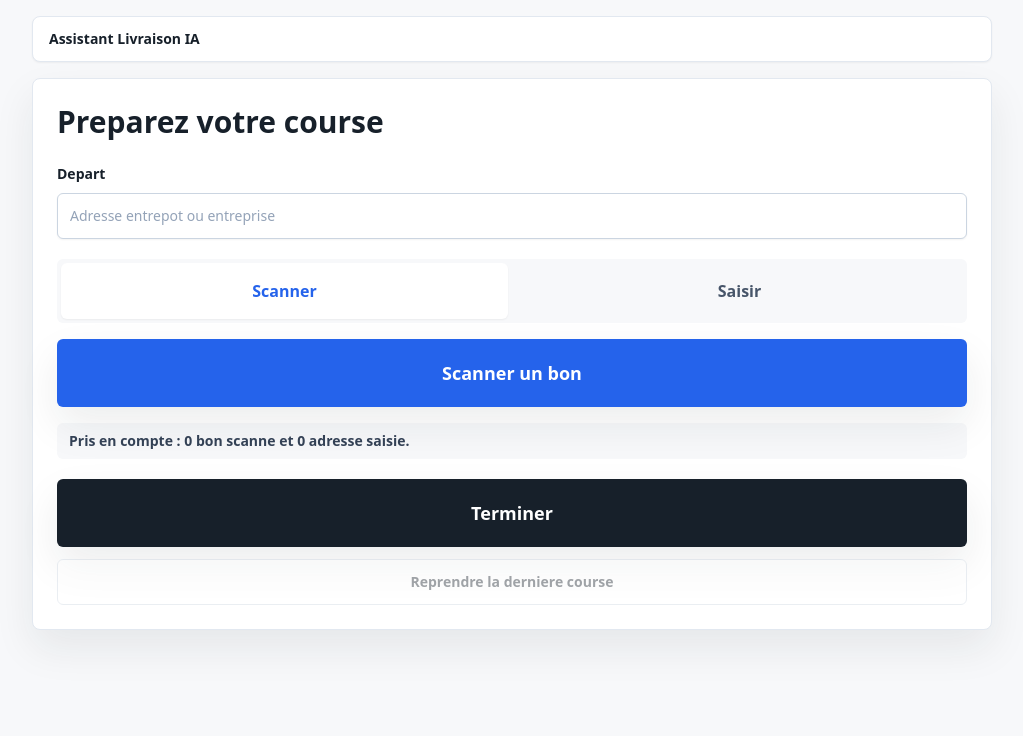
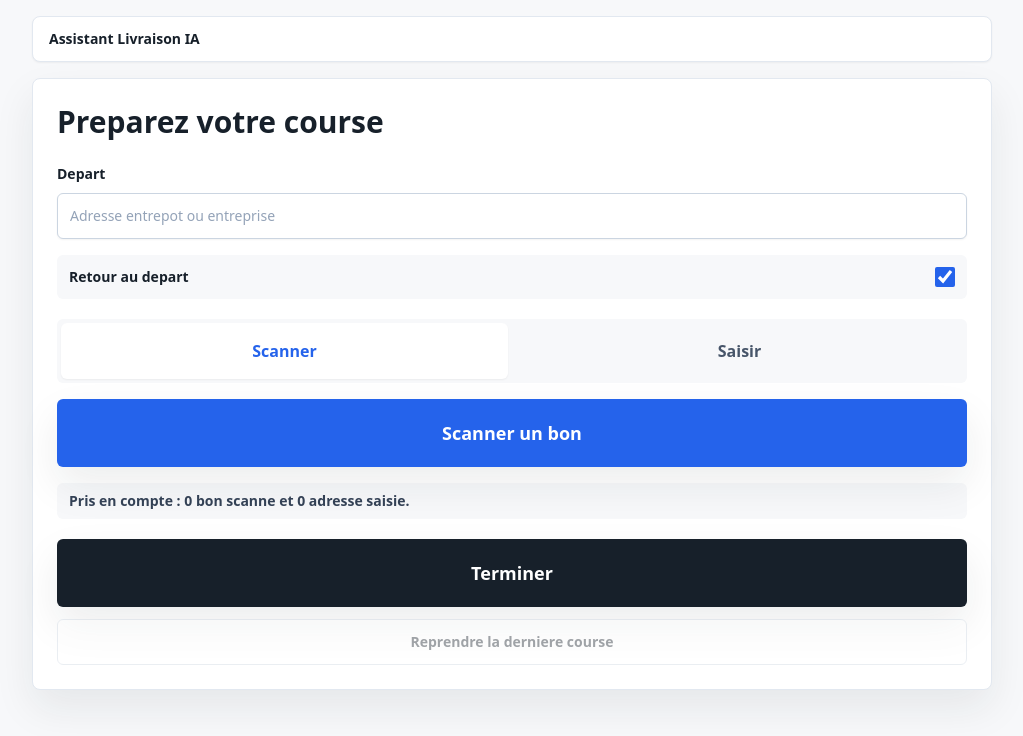
Before and after one commit to LennyCodina/protoolbox8383, a Next.js app: page /demo in a window 1280 px wide. Shown: the top 736 px of the page, without its empty margins (128-1151 px from the left). Built offline with nearby package versions, Linux system fonts and the light colour scheme.

Commit message:
Add optional return to start

```diff
--- a/app/api/extract/route.ts
+++ b/app/api/extract/route.ts
@@ -176,7 +176,7 @@ export async function POST(request: Request) {
     const optimizedRoute = optimizeRoute(addresses, startAddress);
     const mapsUrl = buildGoogleMapsLink(
       startAddress
-        ? [startAddress, ...optimizedRoute.addresses, startAddress]
+        ? [startAddress, ...optimizedRoute.addresses]
         : optimizedRoute.addresses,
     );
 
--- a/app/demo/page.tsx
+++ b/app/demo/page.tsx
@@ -13,6 +13,7 @@ type ExtractResponse = {
   addresses: DeliveryAddress[];
   route: DeliveryAddress[];
   startAddress?: DeliveryAddress;
+  includeReturnToStart?: boolean;
   optimizationStrategy: OptimizedRoute["strategy"];
   mapsUrl: string;
   message: string;
@@ -22,6 +23,7 @@ type ExtractResponse = {
 type InputMode = "scan" | "manual";
 
 const START_ADDRESS_STORAGE_KEY = "assistant-livraison-start-address";
+const INCLUDE_RETURN_STORAGE_KEY = "assistant-livraison-include-return";
 const LAST_ROUTE_STORAGE_KEY = "assistant-livraison-last-route";
 const LAST_ROUTE_TTL_MS = 48 * 60 * 60 * 1000;
 
@@ -40,6 +42,7 @@ export default function DemoPage() {
   const [isLoading, setIsLoading] = useState(false);
   const [isCompressing, setIsCompressing] = useState(false);
   const [hasSavedRoute, setHasSavedRoute] = useState(false);
+  const [includeReturnToStart, setIncludeReturnToStart] = useState(true);
   const manualAddressCount = manualAddresses
     .split(/\r?\n/)
     .map((line) => line.trim())
@@ -47,12 +50,20 @@ export default function DemoPage() {
 
   useEffect(() => {
     setStartAddress(localStorage.getItem(START_ADDRESS_STORAGE_KEY) ?? "");
+    setIncludeReturnToStart(
+      localStorage.getItem(INCLUDE_RETURN_STORAGE_KEY) !== "false",
+    );
     setHasSavedRoute(Boolean(getSavedRoute()));
   }, []);
 
   function updateStartAddress(value: string) {
     setStartAddress(value);
     localStorage.setItem(START_ADDRESS_STORAGE_KEY, value);
+  }
+
+  function updateIncludeReturnToStart(value: boolean) {
+    setIncludeReturnToStart(value);
+    localStorage.setItem(INCLUDE_RETURN_STORAGE_KEY, String(value));
   }
 
   async function handleFileAdd(nextFile: File | null) {
@@ -183,8 +194,13 @@ export default function DemoPage() {
         throw new Error(payload.error ?? "Analyse impossible.");
       }
 
-      setResult(payload);
-      saveRoute(payload);
+      const nextResult = {
+        ...payload,
+        includeReturnToStart,
+      };
+
+      setResult(nextResult);
+      saveRoute(nextResult);
     } catch (caughtError) {
       setError(
         caughtError instanceof Error
@@ -216,6 +232,20 @@ export default function DemoPage() {
                 value={startAddress}
                 onChange={updateStartAddress}
               />
+
+              <label className="mt-4 flex items-center justify-between gap-4 rounded-md bg-slatecard px-3 py-3">
+                <span className="text-sm font-bold text-ink">
+                  Retour au depart
+                </span>
+                <input
+                  type="checkbox"
+                  checked={includeReturnToStart}
+                  onChange={(event) =>
+                    updateIncludeReturnToStart(event.target.checked)
+                  }
+                  className="h-5 w-5 accent-route"
+                />
+              </label>
 
               <div className="mt-5 grid grid-cols-2 gap-2 rounded-md bg-slatecard p-1">
                 <button
@@ -304,6 +334,7 @@ export default function DemoPage() {
             <RouteResult
               initialRoute={result.route}
               startAddress={result.startAddress}
+              includeReturnToStart={result.includeReturnToStart ?? true}
               onRouteChange={(route) => {
                 const nextResult = { ...result, route };
                 setResult(nextResult);
--- a/components/RouteResult.tsx
+++ b/components/RouteResult.tsx
@@ -7,6 +7,7 @@ import type { DeliveryAddress } from "@/lib/routeOptimizer";
 type RouteResultProps = {
   initialRoute: DeliveryAddress[];
   startAddress?: DeliveryAddress;
+  includeReturnToStart?: boolean;
   onRouteChange?: (route: DeliveryAddress[]) => void;
 };
 
@@ -20,6 +21,7 @@ function relabelAddressIds(route: DeliveryAddress[]) {
 export function RouteResult({
   initialRoute,
   startAddress,
+  includeReturnToStart = true,
   onRouteChange,
 }: RouteResultProps) {
   const [optimizedRoute] = useState(() => relabelAddressIds(initialRoute));
@@ -28,9 +30,15 @@ export function RouteResult({
   const mapsUrl = useMemo(
     () =>
       buildGoogleMapsLink(
-        startAddress ? [startAddress, ...route, startAddress] : route,
+        startAddress
+          ? [
+              startAddress,
+              ...route,
+              ...(includeReturnToStart ? [startAddress] : []),
+            ]
+          : route,
       ),
-    [route, startAddress],
+    [route, startAddress, includeReturnToStart],
   );
 
   function updateRoute(nextRoute: DeliveryAddress[]) {
@@ -71,7 +79,9 @@ export function RouteResult({
       ? `Depart: ${startAddress.formattedLabel ?? startAddress.label}\n`
       : "";
     const returnText = startAddress
-      ? `\nRetour: ${startAddress.formattedLabel ?? startAddress.label}`
+      ? includeReturnToStart
+        ? `\nRetour: ${startAddress.formattedLabel ?? startAddress.label}`
+        : ""
       : "";
 
     await navigator.clipboard.writeText(
```
